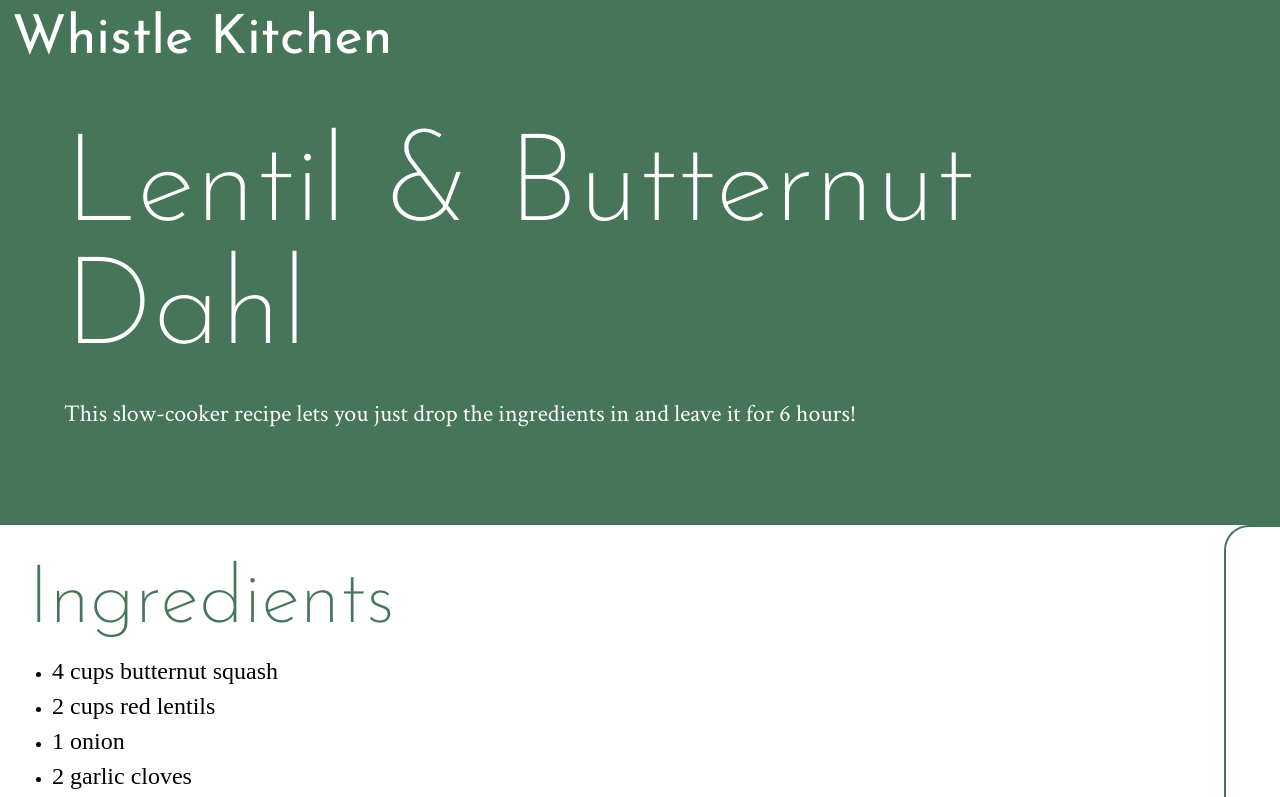
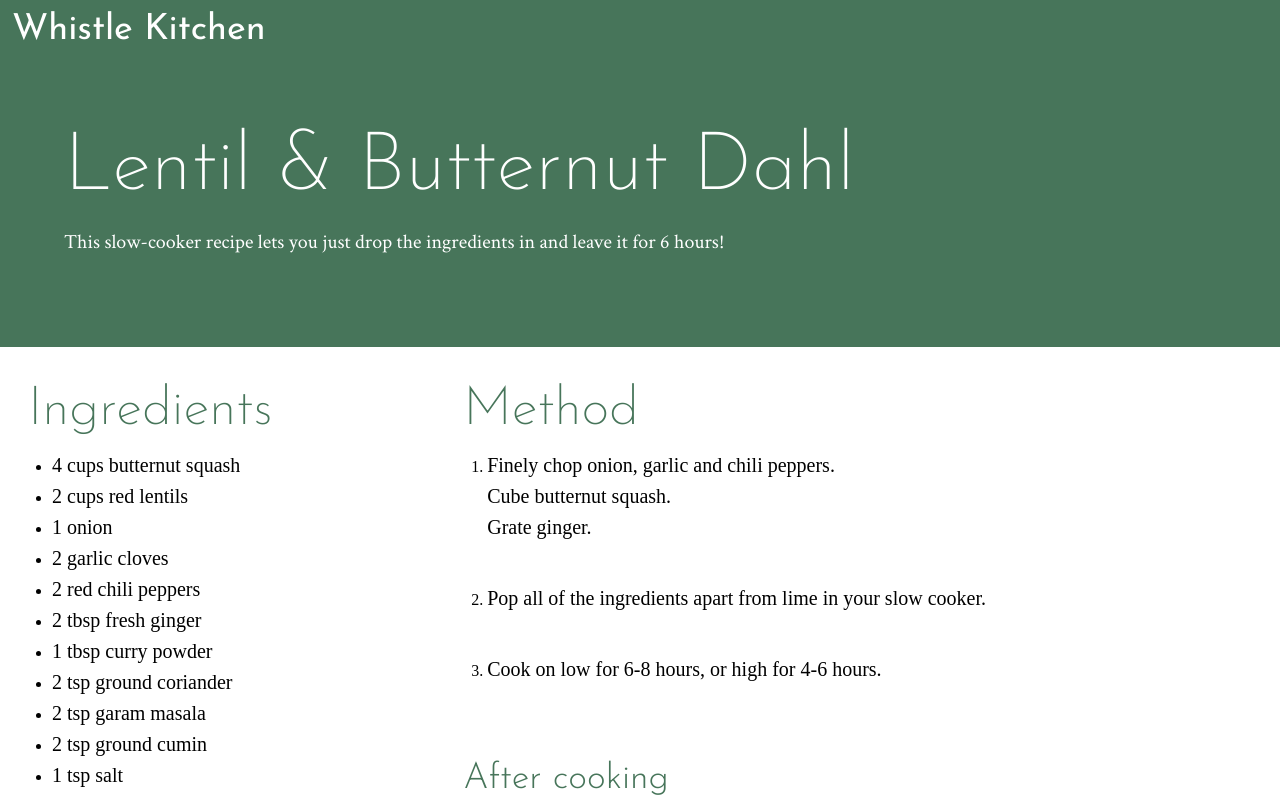
Before and after one commit to AzzA-D/RecipeBlog, a React (Create React App) app in the folder src/js/recipe-blog/: page / in a window 1280 px wide. Shown: the top 797 px of the page. Built offline with nearby package versions, Linux system fonts and the light colour scheme.

Commit message:
Initial draft of desktop recipe page

```diff
--- a/src/js/recipe-blog/src/components/RecipeDetailsToggler/RecipeDetailsToggler.scss
+++ b/src/js/recipe-blog/src/components/RecipeDetailsToggler/RecipeDetailsToggler.scss
@@ -96,4 +96,32 @@ $button-radius: 25px;
             }
         }
     }
+
+    @include desktop {
+        height: unset;
+        display: flex;
+
+        &__ingredients,
+        &__method {
+            margin: 0;
+            position: unset;
+            top: 0;
+            left: 0;
+            overflow-y: unset;
+            display: block;
+        }
+
+        &__ingredients {
+            width: 34%;
+        }
+
+        &__method {
+            width: 66%;
+        }
+
+        &__open-button {
+            display: none;
+        }
+    }
+
 }
--- a/src/js/recipe-blog/src/styles/_fonts.scss
+++ b/src/js/recipe-blog/src/styles/_fonts.scss
@@ -11,33 +11,33 @@ $secondary: 'Crimson Text', serif;
 $mobile-h1-size: 54;
 $mobile-h1-lineheight: 44;
 
-$desktop-h1-size: 122;
-$desktop-h1-lineheight: 100;
+$desktop-h1-size: 81;
+$desktop-h1-lineheight: 60;
 
 // h2
 $mobile-h2-size: 36;
 $mobile-h2-lineheight: 28;
 
-$desktop-h2-size: 81;
-$desktop-h2-lineheight: 60;
+$desktop-h2-size: 54;
+$desktop-h2-lineheight: 44;
 
 // h3
 $mobile-h3-size: 24;
 $mobile-h3-lineheight: 24;
 
-$desktop-h3-size: 54;
-$desktop-h3-lineheight: 44;
+$desktop-h3-size: 36;
+$desktop-h3-lineheight: 28;
 
 // h4
 $mobile-h4-size: 16;
 $mobile-h4-lineheight: 16;
 
-$desktop-h4-size: 36;
-$desktop-h4-lineheight: 28;
+$desktop-h4-size: 24;
+$desktop-h4-lineheight: 24;
 
 // body
 $mobile-body-size: 20;
 $mobile-body-lineheight: 20;
 
-$desktop-body-size: 24;
-$desktop-body-lineheight: 24;
+$desktop-body-size: 20;
+$desktop-body-lineheight: 20;
```
